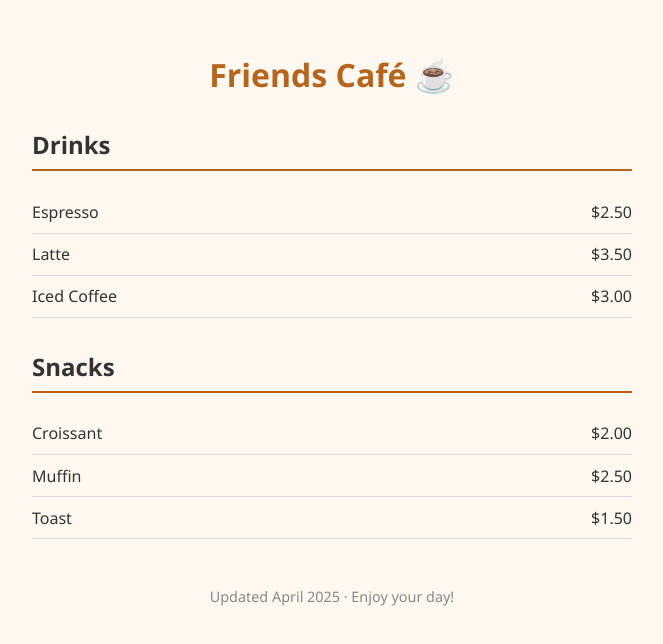
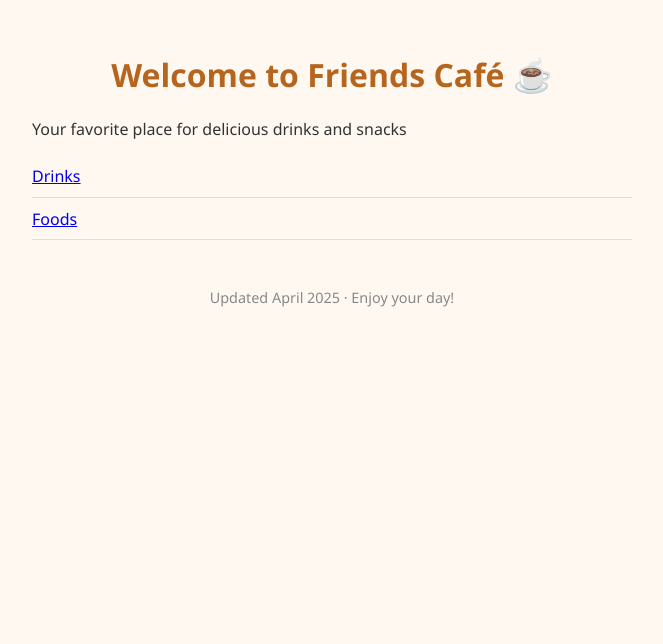
Before and after one commit to clone99/coffe, a plain HTML site: page index.html in a window 1280 px wide. Shown: the whole page, without its empty margins (308-971 px from the left). Drawn offline with Linux system fonts and the light colour scheme.

Commit message:
update 1index.html

```diff
--- a/index.html
+++ b/index.html
@@ -8,25 +8,17 @@
 </head>
 <body>
   <div class="menu-container">
-    <h1>Friends Café ☕</h1>
+    <header>
+      <h1>Welcome to Friends Café ☕</h1>
+      <p>Your favorite place for delicious drinks and snacks</p>
+    </header>
 
-    <section>
-      <h2>Drinks</h2>
+    <nav>
       <ul>
-        <li><span>Espresso</span><span>$2.50</span></li>
-        <li><span>Latte</span><span>$3.50</span></li>
-        <li><span>Iced Coffee</span><span>$3.00</span></li>
+        <li><a href="drinks.html">Drinks</a></li>
+        <li><a href="foods.html">Foods</a></li>
       </ul>
-    </section>
-
-    <section>
-      <h2>Snacks</h2>
-      <ul>
-        <li><span>Croissant</span><span>$2.00</span></li>
-        <li><span>Muffin</span><span>$2.50</span></li>
-        <li><span>Toast</span><span>$1.50</span></li>
-      </ul>
-    </section>
+    </nav>
 
     <footer>
       <p>Updated April 2025 · Enjoy your day!</p>
```
